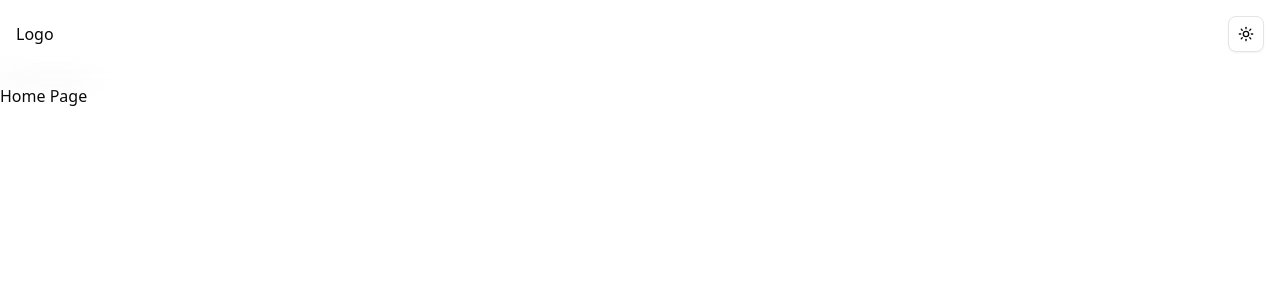
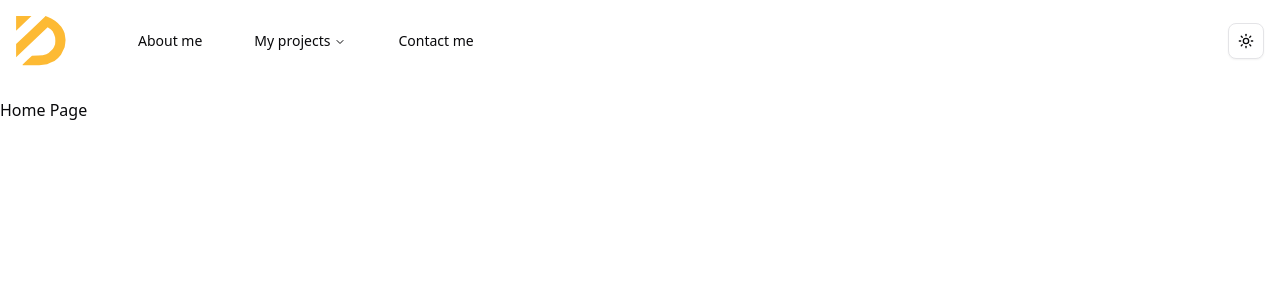
Before and after one commit to dsaavedr/portfolio_improved, a Next.js app: page / in a window 1280 px wide. Shown: the top 300 px of the page. Built offline with nearby package versions, Linux system fonts and the light colour scheme.

Commit message:
Added navigation menu to navbar

```diff
--- a/package.json
+++ b/package.json
@@ -10,6 +10,7 @@
   },
   "dependencies": {
     "@radix-ui/react-dropdown-menu": "^2.1.15",
+    "@radix-ui/react-navigation-menu": "^1.2.13",
     "@radix-ui/react-slot": "^1.2.3",
     "class-variance-authority": "^0.7.1",
     "clsx": "^2.1.1",
--- /dev/null
+++ b/src/components/Logo.tsx
@@ -0,0 +1,10 @@
+import React from "react";
+import Image from "next/image";
+
+const Logo = () => {
+  return (
+    <Image width={50} height={50} src="/logo-plain.svg" priority alt="Logo" />
+  );
+};
+
+export default Logo;
--- a/src/components/Navbar.tsx
+++ b/src/components/Navbar.tsx
@@ -2,6 +2,16 @@ import { cn } from "@/lib/utils";
 import Link from "next/link";
 import React from "react";
 import DarkModeToggle from "./DarkModeToggle";
+import Logo from "./Logo";
+import {
+  NavigationMenu,
+  NavigationMenuContent,
+  NavigationMenuItem,
+  NavigationMenuLink,
+  NavigationMenuList,
+  NavigationMenuTrigger,
+  navigationMenuTriggerStyle,
+} from "./ui/navigation-menu";
 
 type Props = {
   className?: string;
@@ -10,13 +20,54 @@ type Props = {
 const Navbar = ({ className }: Props) => {
   return (
     <header className={cn("sticky top-0 z-50 px-4 pb-4", className)}>
-      <div className='fade-bottom bg-background/15 absolute left-0 h-24 w-full backdrop-blur-lg'></div>
-      <div className='max-w-container relative mx-auto'>
-        <nav data-slot='navbar' className='flex items-center, justify-between py-4'>
-          <nav data-slot='navbar-left' className='flex items-center justify-start, gap-4'>
-            <Link href='/'>Logo</Link>
+      <div className="fade-bottom bg-background/15 absolute left-0 h-24 w-full backdrop-blur-lg"></div>
+      <div className="relative mx-auto max-w-7xl">
+        <nav
+          data-slot="navbar"
+          className="items-center, flex justify-between py-4"
+        >
+          <nav
+            data-slot="navbar-left"
+            className="justify-start, flex items-center gap-4"
+          >
+            <Link href="/">
+              <Logo />
+            </Link>
+            <NavigationMenu className="ml-10">
+              <NavigationMenuList className="flex items-center gap-5">
+                <NavigationMenuItem>
+                  <Link href="">
+                    <NavigationMenuLink
+                      className={navigationMenuTriggerStyle()}
+                    >
+                      About me
+                    </NavigationMenuLink>
+                  </Link>
+                </NavigationMenuItem>
+                <NavigationMenuItem>
+                  <NavigationMenuTrigger>My projects</NavigationMenuTrigger>
+                  <NavigationMenuContent className="p-6 md:w-[400px] lg:w-[500px]">
+                    Lorem ipsum, dolor sit amet consectetur adipisicing elit.
+                    Expedita sint nam aspernatur placeat corrupti. Dicta totam
+                    deserunt corporis doloremque ab.
+                  </NavigationMenuContent>
+                </NavigationMenuItem>
+                <NavigationMenuItem>
+                  <Link href="">
+                    <NavigationMenuLink
+                      className={navigationMenuTriggerStyle()}
+                    >
+                      Contact me
+                    </NavigationMenuLink>
+                  </Link>
+                </NavigationMenuItem>
+              </NavigationMenuList>
+            </NavigationMenu>
           </nav>
-          <nav data-slot='navbar-right' className='flex items-center justify-end, gap-4'>
+          <nav
+            data-slot="navbar-right"
+            className="justify-end, flex items-center gap-4"
+          >
             <DarkModeToggle />
           </nav>
         </nav>
--- /dev/null
+++ b/src/components/ui/navigation-menu.tsx
@@ -0,0 +1,168 @@
+import * as React from "react"
+import * as NavigationMenuPrimitive from "@radix-ui/react-navigation-menu"
+import { cva } from "class-variance-authority"
+import { ChevronDownIcon } from "lucide-react"
+
+import { cn } from "@/lib/utils"
+
+function NavigationMenu({
+  className,
+  children,
+  viewport = true,
+  ...props
+}: React.ComponentProps<typeof NavigationMenuPrimitive.Root> & {
+  viewport?: boolean
+}) {
+  return (
+    <NavigationMenuPrimitive.Root
+      data-slot="navigation-menu"
+      data-viewport={viewport}
+      className={cn(
+        "group/navigation-menu relative flex max-w-max flex-1 items-center justify-center",
+        className
+      )}
+      {...props}
+    >
+      {children}
+      {viewport && <NavigationMenuViewport />}
+    </NavigationMenuPrimitive.Root>
+  )
+}
+
+function NavigationMenuList({
+  className,
+  ...props
+}: React.ComponentProps<typeof NavigationMenuPrimitive.List>) {
+  return (
+    <NavigationMenuPrimitive.List
+      data-slot="navigation-menu-list"
+      className={cn(
+        "group flex flex-1 list-none items-center justify-center gap-1",
+        className
+      )}
+      {...props}
+    />
+  )
+}
+
+function NavigationMenuItem({
+  className,
+  ...props
+}: React.ComponentProps<typeof NavigationMenuPrimitive.Item>) {
+  return (
+    <NavigationMenuPrimitive.Item
+      data-slot="navigation-menu-item"
+      className={cn("relative", className)}
+      {...props}
+    />
+  )
+}
+
+const navigationMenuTriggerStyle = cva(
+  "group inline-flex h-9 w-max items-center justify-center rounded-md bg-background px-4 py-2 text-sm font-medium hover:bg-accent hover:text-accent-foreground focus:bg-accent focus:text-accent-foreground disabled:pointer-events-none disabled:opacity-50 data-[state=open]:hover:bg-accent data-[state=open]:text-accent-foreground data-[state=open]:focus:bg-accent data-[state=open]:bg-accent/50 focus-visible:ring-ring/50 outline-none transition-[color,box-shadow] focus-visible:ring-[3px] focus-visible:outline-1"
+)
+
+function NavigationMenuTrigger({
+  className,
+  children,
+  ...props
+}: React.ComponentProps<typeof NavigationMenuPrimitive.Trigger>) {
+  return (
+    <NavigationMenuPrimitive.Trigger
+      data-slot="navigation-menu-trigger"
+      className={cn(navigationMenuTriggerStyle(), "group", className)}
+      {...props}
+    >
+      {children}{" "}
+      <ChevronDownIcon
+        className="relative top-[1px] ml-1 size-3 transition duration-300 group-data-[state=open]:rotate-180"
+        aria-hidden="true"
+      />
+    </NavigationMenuPrimitive.Trigger>
+  )
+}
+
+function NavigationMenuContent({
+  className,
+  ...props
+}: React.ComponentProps<typeof NavigationMenuPrimitive.Content>) {
+  return (
+    <NavigationMenuPrimitive.Content
+      data-slot="navigation-menu-content"
+      className={cn(
+        "data-[motion^=from-]:animate-in data-[motion^=to-]:animate-out data-[motion^=from-]:fade-in data-[motion^=to-]:fade-out data-[motion=from-end]:slide-in-from-right-52 data-[motion=from-start]:slide-in-from-left-52 data-[motion=to-end]:slide-out-to-right-52 data-[motion=to-start]:slide-out-to-left-52 top-0 left-0 w-full p-2 pr-2.5 md:absolute md:w-auto",
+        "group-data-[viewport=false]/navigation-menu:bg-popover group-data-[viewport=false]/navigation-menu:text-popover-foreground group-data-[viewport=false]/navigation-menu:data-[state=open]:animate-in group-data-[viewport=false]/navigation-menu:data-[state=closed]:animate-out group-data-[viewport=false]/navigation-menu:data-[state=closed]:zoom-out-95 group-data-[viewport=false]/navigation-menu:data-[state=open]:zoom-in-95 group-data-[viewport=false]/navigation-menu:data-[state=open]:fade-in-0 group-data-[viewport=false]/navigation-menu:data-[state=closed]:fade-out-0 group-data-[viewport=false]/navigation-menu:top-full group-data-[viewport=false]/navigation-menu:mt-1.5 group-data-[viewport=false]/navigation-menu:overflow-hidden group-data-[viewport=false]/navigation-menu:rounded-md group-data-[viewport=false]/navigation-menu:border group-data-[viewport=false]/navigation-menu:shadow group-data-[viewport=false]/navigation-menu:duration-200 **:data-[slot=navigation-menu-link]:focus:ring-0 **:data-[slot=navigation-menu-link]:focus:outline-none",
+        className
+      )}
+      {...props}
+    />
+  )
+}
+
+function NavigationMenuViewport({
+  className,
+  ...props
+}: React.ComponentProps<typeof NavigationMenuPrimitive.Viewport>) {
+  return (
+    <div
+      className={cn(
+        "absolute top-full left-0 isolate z-50 flex justify-center"
+      )}
+    >
+      <NavigationMenuPrimitive.Viewport
+        data-slot="navigation-menu-viewport"
+        className={cn(
+          "origin-top-center bg-popover text-popover-foreground data-[state=open]:animate-in data-[state=closed]:animate-out data-[state=closed]:zoom-out-95 data-[state=open]:zoom-in-90 relative mt-1.5 h-[var(--radix-navigation-menu-viewport-height)] w-full overflow-hidden rounded-md border shadow md:w-[var(--radix-navigation-menu-viewport-width)]",
+          className
+        )}
+        {...props}
+      />
+    </div>
+  )
+}
+
+function NavigationMenuLink({
+  className,
+  ...props
+}: React.ComponentProps<typeof NavigationMenuPrimitive.Link>) {
+  return (
+    <NavigationMenuPrimitive.Link
+      data-slot="navigation-menu-link"
+      className={cn(
+        "data-[active=true]:focus:bg-accent data-[active=true]:hover:bg-accent data-[active=true]:bg-accent/50 data-[active=true]:text-accent-foreground hover:bg-accent hover:text-accent-foreground focus:bg-accent focus:text-accent-foreground focus-visible:ring-ring/50 [&_svg:not([class*='text-'])]:text-muted-foreground flex flex-col gap-1 rounded-sm p-2 text-sm transition-all outline-none focus-visible:ring-[3px] focus-visible:outline-1 [&_svg:not([class*='size-'])]:size-4",
+        className
+      )}
+      {...props}
+    />
+  )
+}
+
+function NavigationMenuIndicator({
+  className,
+  ...props
+}: React.ComponentProps<typeof NavigationMenuPrimitive.Indicator>) {
+  return (
+    <NavigationMenuPrimitive.Indicator
+      data-slot="navigation-menu-indicator"
+      className={cn(
+        "data-[state=visible]:animate-in data-[state=hidden]:animate-out data-[state=hidden]:fade-out data-[state=visible]:fade-in top-full z-[1] flex h-1.5 items-end justify-center overflow-hidden",
+        className
+      )}
+      {...props}
+    >
+      <div className="bg-border relative top-[60%] h-2 w-2 rotate-45 rounded-tl-sm shadow-md" />
+    </NavigationMenuPrimitive.Indicator>
+  )
+}
+
+export {
+  NavigationMenu,
+  NavigationMenuList,
+  NavigationMenuItem,
+  NavigationMenuContent,
+  NavigationMenuTrigger,
+  NavigationMenuLink,
+  NavigationMenuIndicator,
+  NavigationMenuViewport,
+  navigationMenuTriggerStyle,
+}
```
Also changed, not shown: 1 other file (tests, documents, lock files or other folders).
